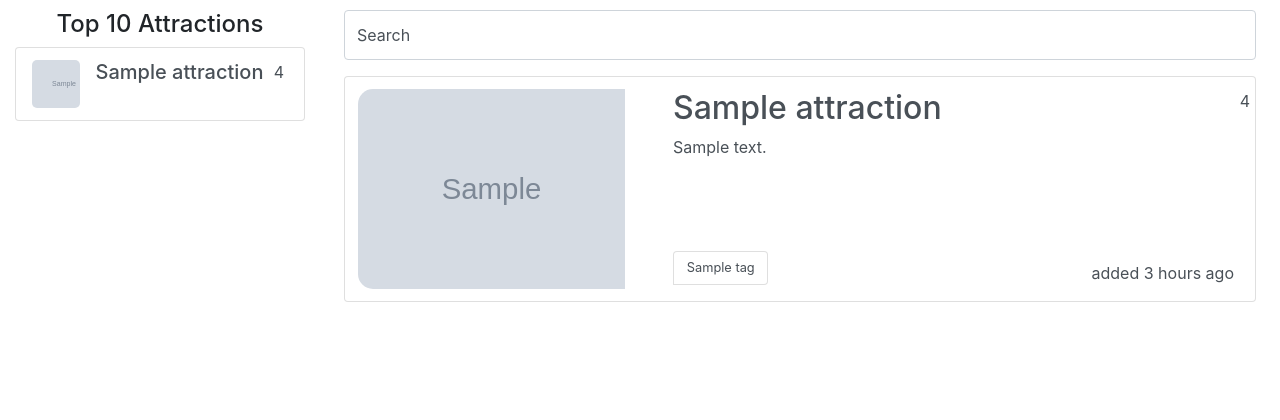
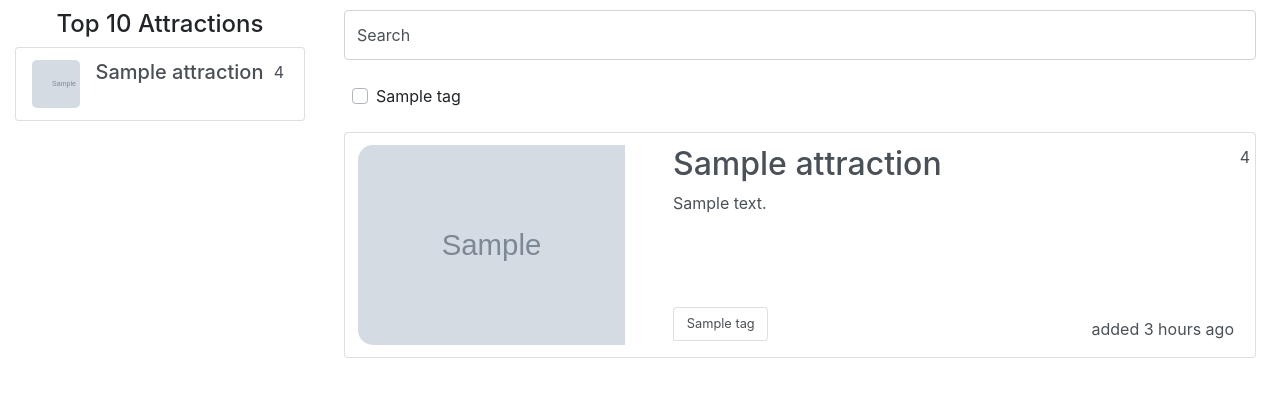
Before and after one commit to RuaridhSWilson/GlasGo, a Django app: page /glasgo/search/ in a window 1280 px wide. Shown: the part 56-476 px from the top of the page. Run offline with Django 3.2, Linux system fonts and the light colour scheme; tables that the repository leaves empty hold one stand-in row (values such as "Sample post"); grey boxes marked "Sample" are stand-in pictures; some libraries are stand-ins or nearby versions.

Commit message:
searching by tags
+ added search by tags functionality

```diff
--- a/glasgo_project/glasgo/views.py
+++ b/glasgo_project/glasgo/views.py
@@ -7,7 +7,7 @@ from django.views import View
 
 from glasgo.forms import AttractionForm
 from glasgo.helper_functions import get_attractions
-from glasgo.models import Attraction, Vote
+from glasgo.models import Attraction, Vote, Tag
 
 
 # Home view
@@ -68,7 +68,8 @@ class AddAttractionView(View):
 
 class SearchView(View):
     def get(self, request):
-        return render(request, "glasgo/search.html")
+        tags = Tag.objects.all()
+        return render(request, "glasgo/search.html", {"tags": tags})
 
 
 class SearchAttractionsView(View):
@@ -78,7 +79,10 @@ class SearchAttractionsView(View):
         else:
             search = ""
 
-        attractions = get_attractions(search)
+        tags = request.GET.getlist("tags[]")
+        print(tags)
+
+        attractions = get_attractions(search, tags)
         return render(request, "glasgo/attractions.html", {"attractions": attractions})
 
 
--- a/glasgo_project/static/js/glasgo-ajax.js
+++ b/glasgo_project/static/js/glasgo-ajax.js
@@ -1,15 +1,34 @@
 $(document).ready(function () {
 
-    $("#search-input").keyup(function () {
-        var search = $(this).val();
-        var url = $(this).attr("data-url");
+    var search_input = $("#search-input");
+    var search_tags = $(".search-tag");
 
-        $.get(url,
-            {"search": search},
+    search_input.keyup(function () {
+        search();
+    });
+    search_tags.click(function () {
+        search();
+    });
+
+    function search() {
+        var search = search_input.val();
+        var url = search_input.attr("data-url");
+
+        var tags = [];
+        search_tags.each(function (i, obj) {
+            if ($(this).is(":checked")) {
+                tags.push($(this).attr("id"));
+            }
+        });
+
+        $.get(
+            url,
+            {"search": search, "tags": tags},
             function (data) {
-                $("#search-results").html(data);
-            });
-    });
+                $("#search-results").html(data)
+            }
+        )
+    }
 
     add_vote_btn_listener();
 
@@ -25,7 +44,8 @@ $(document).ready(function () {
                 like = "None"
             }
 
-            $.get(url,
+            $.get(
+                url,
                 {"attraction": attraction, "user": user, "like": like},
                 function (data) {
                     $("#rating").html(data);
--- a/glasgo_project/static/stylesheets/glasgo.css
+++ b/glasgo_project/static/stylesheets/glasgo.css
@@ -59,3 +59,15 @@ label.error {
     color: red !important;
     text-align: right;
 }
+
+.grid {
+    display: flex;
+    flex-flow: row wrap;
+    align-content: flex-start;
+}
+
+.grid-item {
+    flex: 1 1 auto;
+    min-width: 16rem;
+    margin: 0.5rem;
+}
--- a/glasgo_project/templates/glasgo/search.html
+++ b/glasgo_project/templates/glasgo/search.html
@@ -17,6 +17,18 @@
                data-url="{% url 'glasgo:search_attractions' %}" />
         <label for="search-input">Search</label>
     </div>
+    <div class="grid mb-3">
+        {% for tag in tags %}
+            <div class="custom-control custom-checkbox grid-item">
+                <input id="{{ tag.slug }}"
+                       type="checkbox"
+                       class="custom-control-input search-tag">
+                <label class="custom-control-label" for="{{ tag.slug }}">
+                    {{ tag.name }}
+                </label>
+            </div>
+        {% endfor %}
+    </div>
 
     <!-- Results -->
     <div id="search-results">
```
Also changed, not shown: glasgo_project/glasgo/helper_functions.py (+13 -5 lines).
